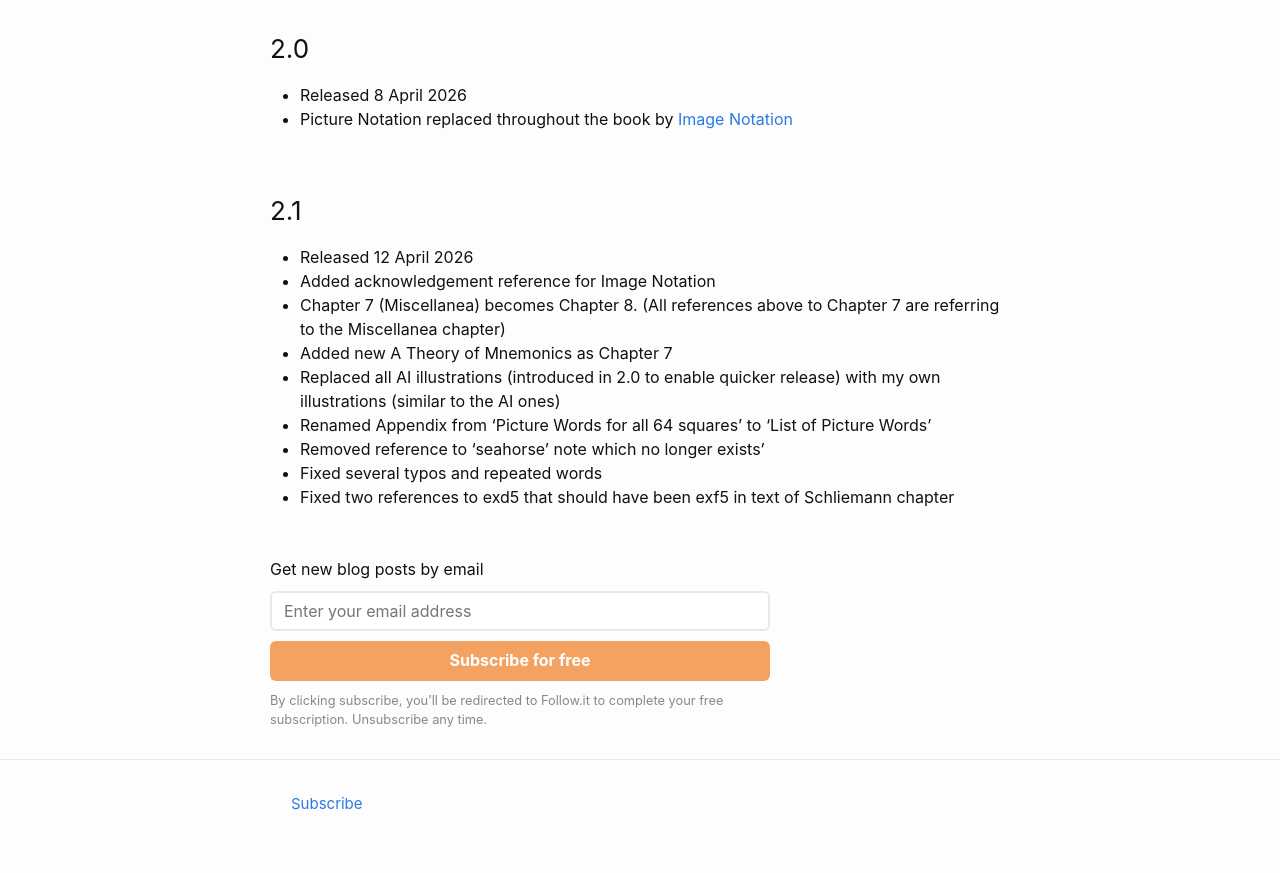
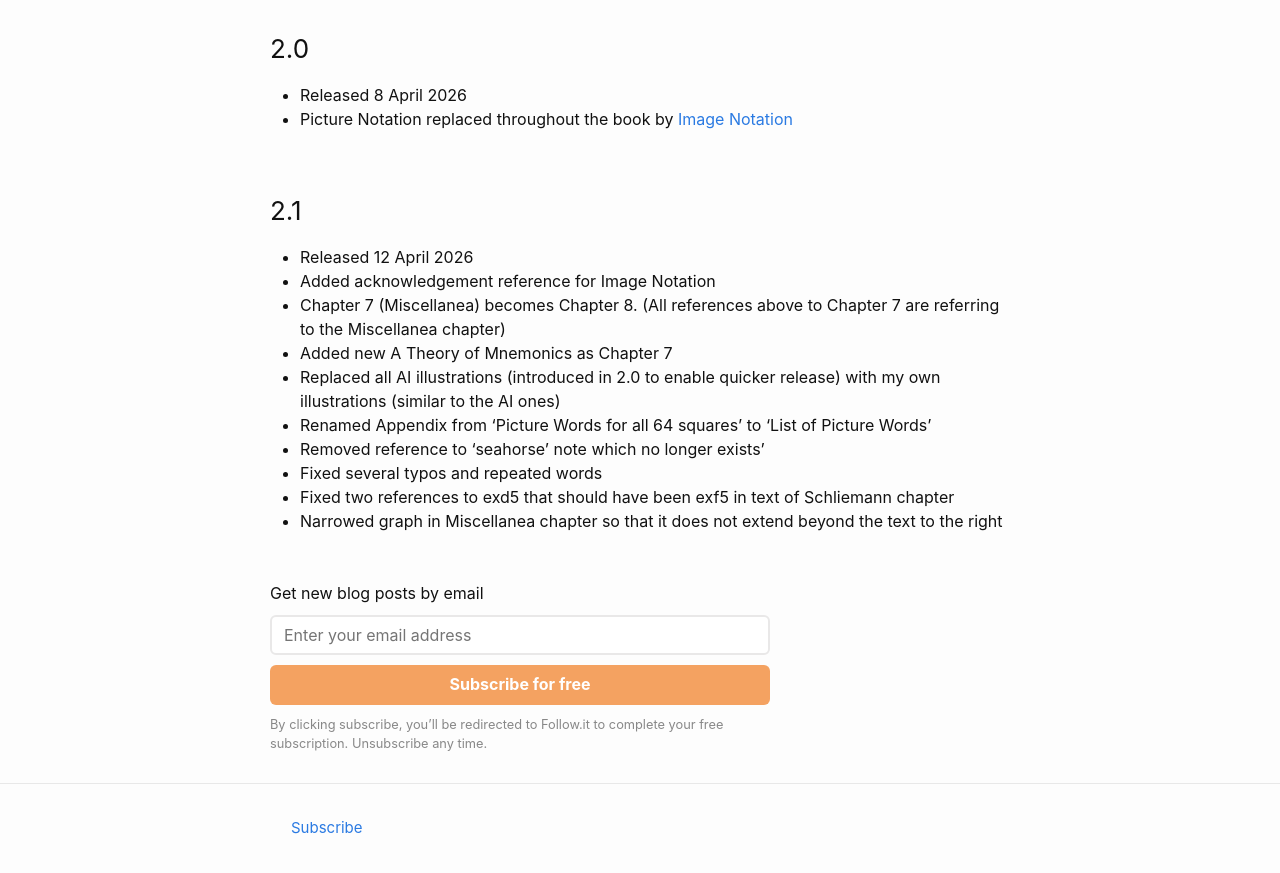
Before and after one commit to liontailedmacaque/liontailedmacaque.github.io, a Jekyll site: the page built from chessmemorypalace/versions.md, in a window 1280 px wide and 900 px high, scrolled down 3823 px. Shown: the top 873 px of the window. Built offline with Jekyll 4.4.1, drawn with Linux system fonts in a browser that asks for light colours.

Commit message:
Update versions.md

```diff
--- a/chessmemorypalace/versions.md
+++ b/chessmemorypalace/versions.md
@@ -106,3 +106,4 @@ This page lists the versions and the changes that have been made. The most signi
 - Removed reference to 'seahorse' note which no longer exists'
 - Fixed several typos and repeated words
 - Fixed two references to exd5 that should have been exf5 in text of Schliemann chapter
+- Narrowed graph in Miscellanea chapter so that it does not extend beyond the text to the right
```
